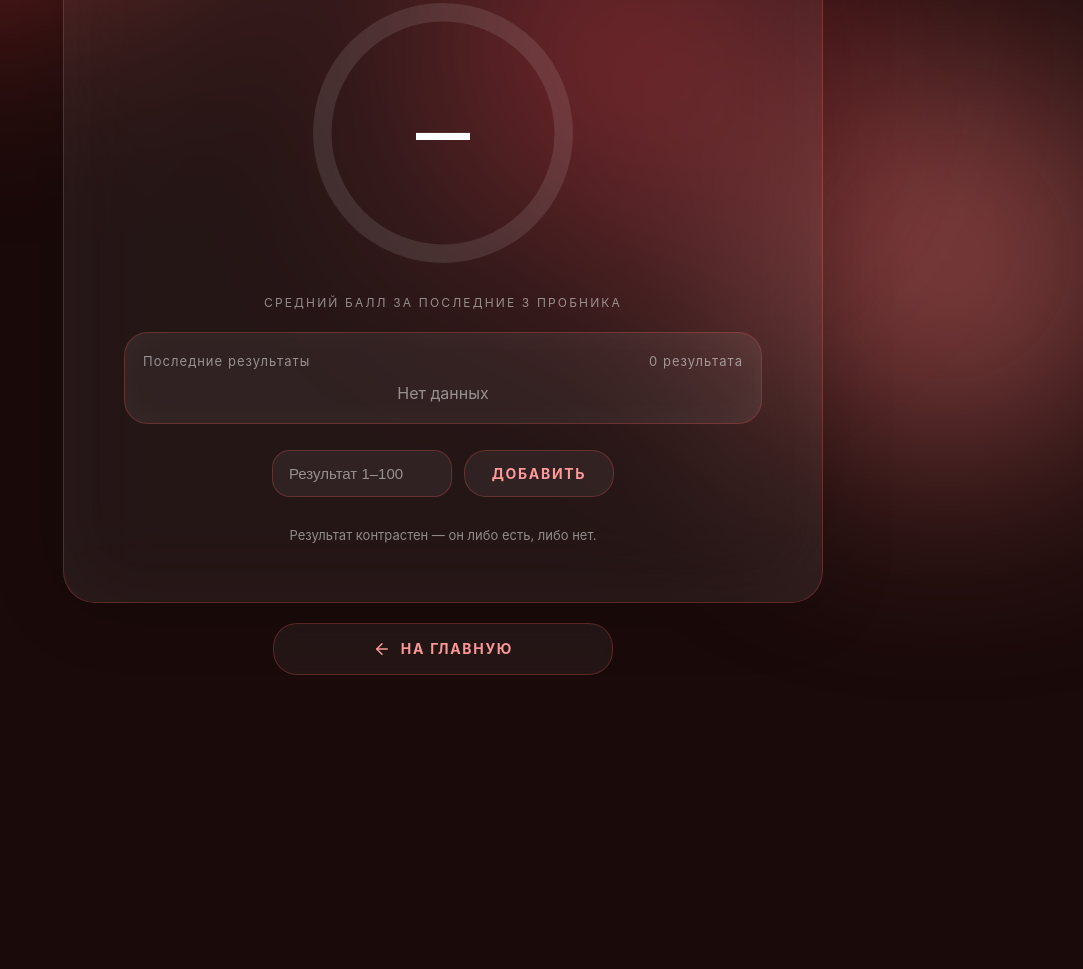
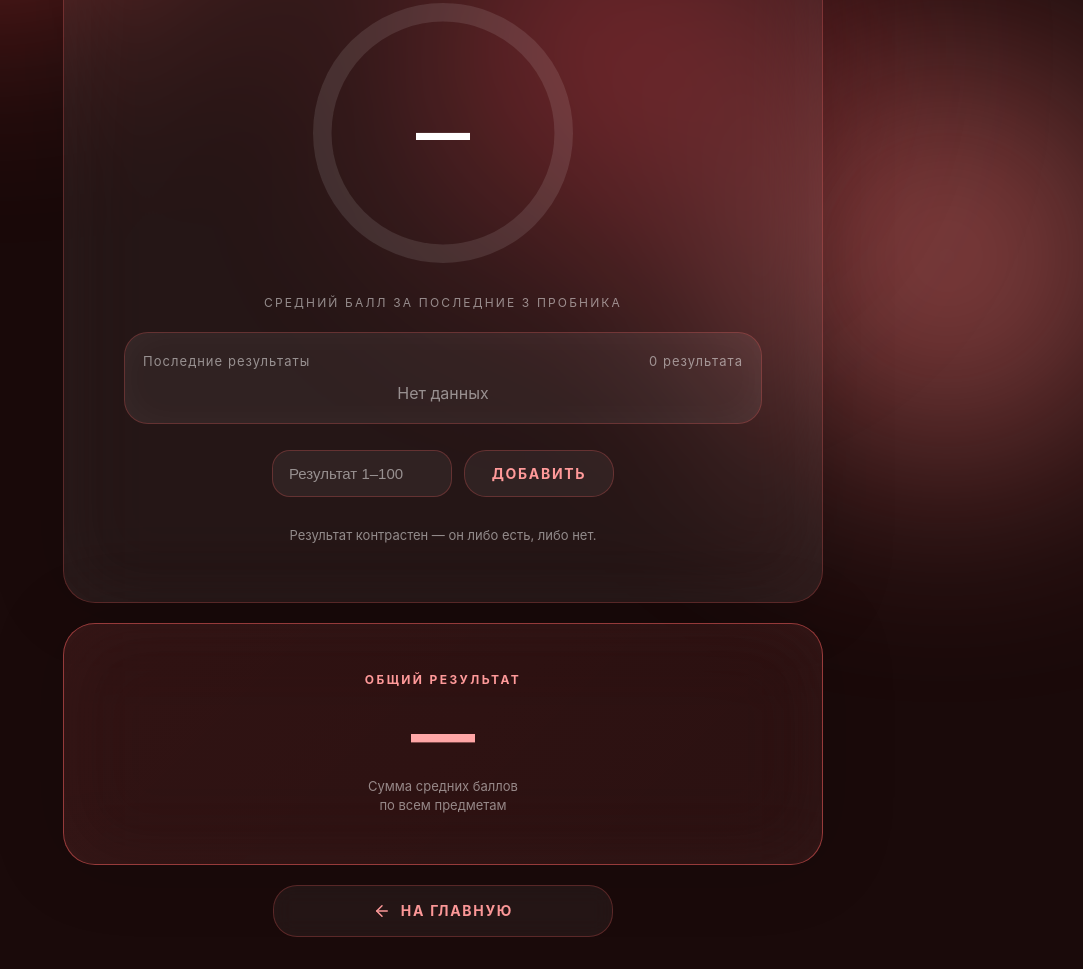
Before and after one commit to nk6357/todo, a plain HTML site: page analytics.html in a window 1280 px wide. Shown: the part 424-1393 px from the top of the page, without its empty margins (197-1280 px from the left). Before the commit the page ends 1131 px from the top, so only its background shows below. Drawn offline with Linux system fonts and the light colour scheme.

Commit message:
update: pack24 catalog 2026-04-18

```diff
--- a/analytics.html
+++ b/analytics.html
@@ -355,6 +355,51 @@
             text-transform: uppercase;
         }
 
+        .total-score-card {
+            width: min(92vw, 760px);
+            max-width: 760px;
+            background: linear-gradient(135deg,
+                var(--accent-soft) 0%,
+                rgba(255, 100, 100, 0.08) 100%);
+            backdrop-filter: blur(40px);
+            -webkit-backdrop-filter: blur(40px);
+            border: 1px solid var(--accent-border-strong);
+            border-radius: 32px;
+            padding: clamp(32px, 5vw, 48px) clamp(24px, 6vw, 60px);
+            text-align: center;
+            box-shadow:
+                0 0 80px rgba(0, 0, 0, 0.14),
+                inset 0 0 80px rgba(255, 255, 255, 0.03);
+            position: relative;
+            z-index: 1;
+        }
+
+        .total-score-label {
+            font-size: 12px;
+            font-weight: 700;
+            letter-spacing: 0.2em;
+            text-transform: uppercase;
+            color: var(--accent-text);
+            margin-bottom: 12px;
+        }
+
+        .total-score-value {
+            font-size: clamp(32px, 8vw, 64px);
+            font-weight: 800;
+            background: linear-gradient(135deg, var(--accent-text-alt), var(--accent-text));
+            -webkit-background-clip: text;
+            -webkit-text-fill-color: transparent;
+            background-clip: text;
+            margin-bottom: 8px;
+            line-height: 1.1;
+        }
+
+        .total-score-desc {
+            font-size: 13px;
+            color: var(--text-muted);
+            line-height: 1.5;
+        }
+
         .results-box {
             width: min(680px, 100%);
             margin: 0 auto;
@@ -664,6 +709,23 @@
                 margin: 20px;
             }
 
+            .total-score-card {
+                padding: 24px 20px 28px;
+                margin: 16px;
+            }
+
+            .total-score-value {
+                font-size: clamp(28px, 7vw, 48px);
+            }
+
+            .total-score-label {
+                font-size: 11px;
+            }
+
+            .total-score-desc {
+                font-size: 12px;
+            }
+
             .heading {
                 font-size: 30px;
             }
@@ -800,6 +862,12 @@
             </div>
         </div>
 
+        <div class="total-score-card">
+            <div class="total-score-label">Общий результат</div>
+            <div class="total-score-value" id="totalScoreValue">—</div>
+            <div class="total-score-desc">Сумма средних баллов<br />по всем предметам</div>
+        </div>
+
         <a href="index.html" class="back-home">
             <svg viewBox="0 0 24 24" fill="none" stroke-width="2" stroke-linecap="round" stroke-linejoin="round">
                 <line x1="19" y1="12" x2="5" y2="12"></line>
@@ -834,6 +902,7 @@
         const deleteModal = document.getElementById('deleteModal');
         const cancelDelete = document.getElementById('cancelDelete');
         const confirmDelete = document.getElementById('confirmDelete');
+        const totalScoreValue = document.getElementById('totalScoreValue');
 
         let currentSubject = 'math';
         let analyticsData = loadAnalyticsData();
@@ -883,6 +952,25 @@
             });
         }
 
+        function computeTotalScore() {
+            const averages = {
+                math: computeAverage(getLastResults('math')),
+                russian: computeAverage(getLastResults('russian')),
+                informatics: computeAverage(getLastResults('informatics'))
+            };
+
+            const validAverages = Object.values(averages).filter(avg => avg !== null);
+            if (validAverages.length === 0) return null;
+
+            const total = validAverages.reduce((sum, avg) => sum + avg, 0);
+            return Math.round(total);
+        }
+
+        function updateTotalScore() {
+            const total = computeTotalScore();
+            totalScoreValue.textContent = total !== null ? total : '—';
+        }
+
         function refreshAnalytics() {
             subjectName.textContent = subjectMap[currentSubject];
             updateButtonStates();
@@ -917,6 +1005,8 @@
             if (nearest !== null) {
                 averageValue.textContent = nearest;
             }
+
+            updateTotalScore();
         }
 
         function addResult() {
@@ -954,6 +1044,7 @@
                 saveAnalyticsData();
                 hideDeleteModal();
                 refreshAnalytics();
+                updateTotalScore();
             }
         }
 
@@ -1001,6 +1092,7 @@
 
         document.addEventListener('DOMContentLoaded', () => {
             refreshAnalytics();
+            updateTotalScore();
         });
     </script>
 
```
